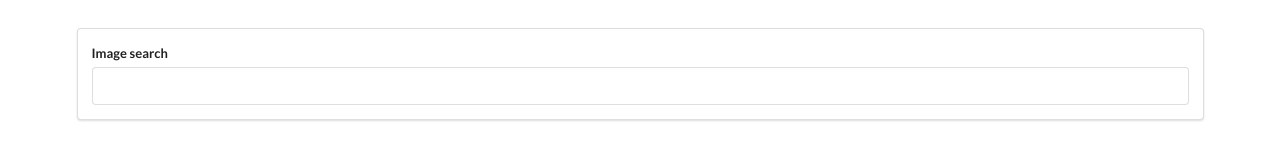
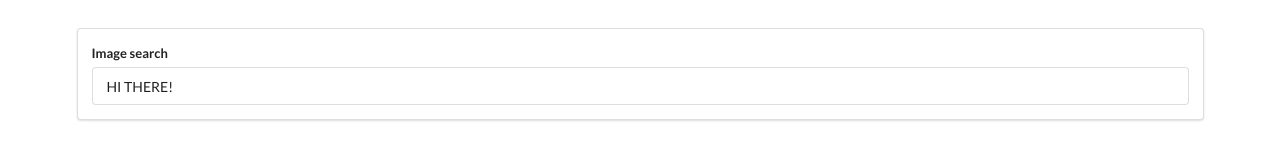
Before and after one commit to locaulker/pics, a React (Create React App) app: page / in a window 1280 px wide. Shown: the top 160 px of the page. Built offline with nearby package versions, Linux system fonts and the light colour scheme.

Commit message:
added onChange and value props

```diff
--- a/src/components/SearchBar.js
+++ b/src/components/SearchBar.js
@@ -1,9 +1,7 @@
 import React from "react"
 
 class SearchBar extends React.Component {
-  onInputChange(event) {
-    console.log(event.target.value)
-  }
+  state = { term: "HI THERE!" }
 
   render() {
     return (
@@ -11,7 +9,11 @@ class SearchBar extends React.Component {
         <form className="ui form">
           <div className="field">
             <label htmlFor="">Image search</label>
-            <input type="text" onChange={this.onInputChange} />
+            <input
+              type="text"
+              onChange={e => this.setState({ term: e.target.value })}
+              value={this.state.term}
+            />
           </div>
         </form>
       </div>
```
